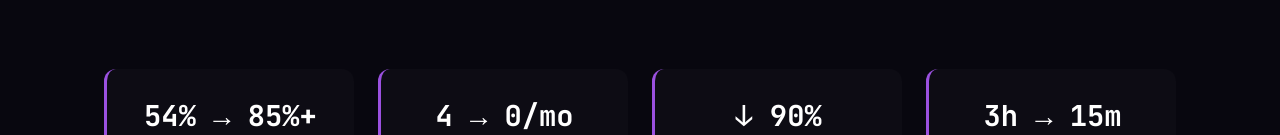
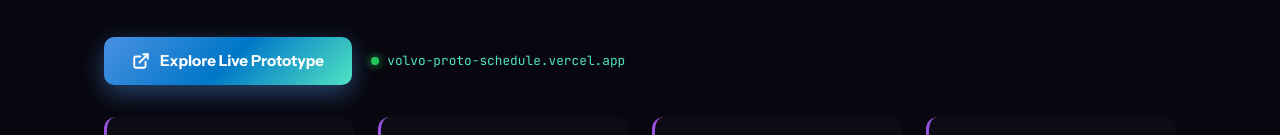
Before and after one commit to draunzer9/Updated-Portfolio-live, a website built with Vite: page volvo-protoschedule.html in a window 1280 px wide. Shown: the part 575-710 px from the top of the page. Built offline with nearby package versions, Linux system fonts and the light colour scheme.

Commit message:
Add Volvo ProtoSchedule live prototype link (https://volvo-proto-schedule.vercel.app/)

```diff
--- a/data.js
+++ b/data.js
@@ -139,6 +139,8 @@ export const caseStudies = [
     metricLabel: "Fleet Utilisation",
     summary: "A role-enforced web platform eliminating prototype test drive conflicts, manual status reporting, and vehicle downtime across Volvo R&D teams.",
     url: "/volvo-protoschedule.html",
+    liveUrl: "https://volvo-proto-schedule.vercel.app/",
+    liveLabel: "Live Prototype",
     themeColor: "#4A90E2",
     themeSecondary: "#50E3C2",
     image: "/assets/volvo.svg"
--- a/volvo-protoschedule.html
+++ b/volvo-protoschedule.html
@@ -519,6 +519,23 @@
         </div>
         <h1 class="cs-title">Volvo ProtoSchedule:<br><span class="highlight">Test Drive Scheduling System</span></h1>
         <p class="cs-sub">A role-enforced internal web platform eliminating prototype test drive conflicts, manual status reporting, and fleet downtime across R&D, workshop, and test driver teams.</p>
+        <div style="margin-top: 2rem; display: flex; gap: 1.2rem; align-items: center; flex-wrap: wrap;">
+          <a href="https://volvo-proto-schedule.vercel.app/" target="_blank" rel="noopener" style="
+            display: inline-flex; align-items: center; gap: 10px;
+            background: linear-gradient(135deg, #4A90E2 0%, #0077C8 50%, #50E3C2 100%);
+            color: #ffffff; font-weight: 700; font-size: 0.95rem;
+            padding: 12px 28px; border-radius: 10px; text-decoration: none;
+            box-shadow: 0 8px 25px rgba(74, 144, 226, 0.45);
+            transition: all 0.3s ease;
+          ">
+            <svg width="18" height="18" viewBox="0 0 24 24" fill="none" stroke="currentColor" stroke-width="2.5" stroke-linecap="round" stroke-linejoin="round"><path d="M18 13v6a2 2 0 0 1-2 2H5a2 2 0 0 1-2-2V8a2 2 0 0 1 2-2h6"></path><polyline points="15 3 21 3 21 9"></polyline><line x1="10" y1="14" x2="21" y2="3"></line></svg>
+            Explore Live Prototype
+          </a>
+          <div style="display: inline-flex; align-items: center; gap: 8px; font-family: 'JetBrains Mono', monospace; font-size: 0.8rem; color: #50E3C2;">
+            <span style="width: 8px; height: 8px; border-radius: 50%; background: #22c55e; box-shadow: 0 0 8px #22c55e;"></span>
+            volvo-proto-schedule.vercel.app
+          </div>
+        </div>
       </div>
 
       <div class="hero-volvo-card" title="Volvo Connected Services Engine">
```
